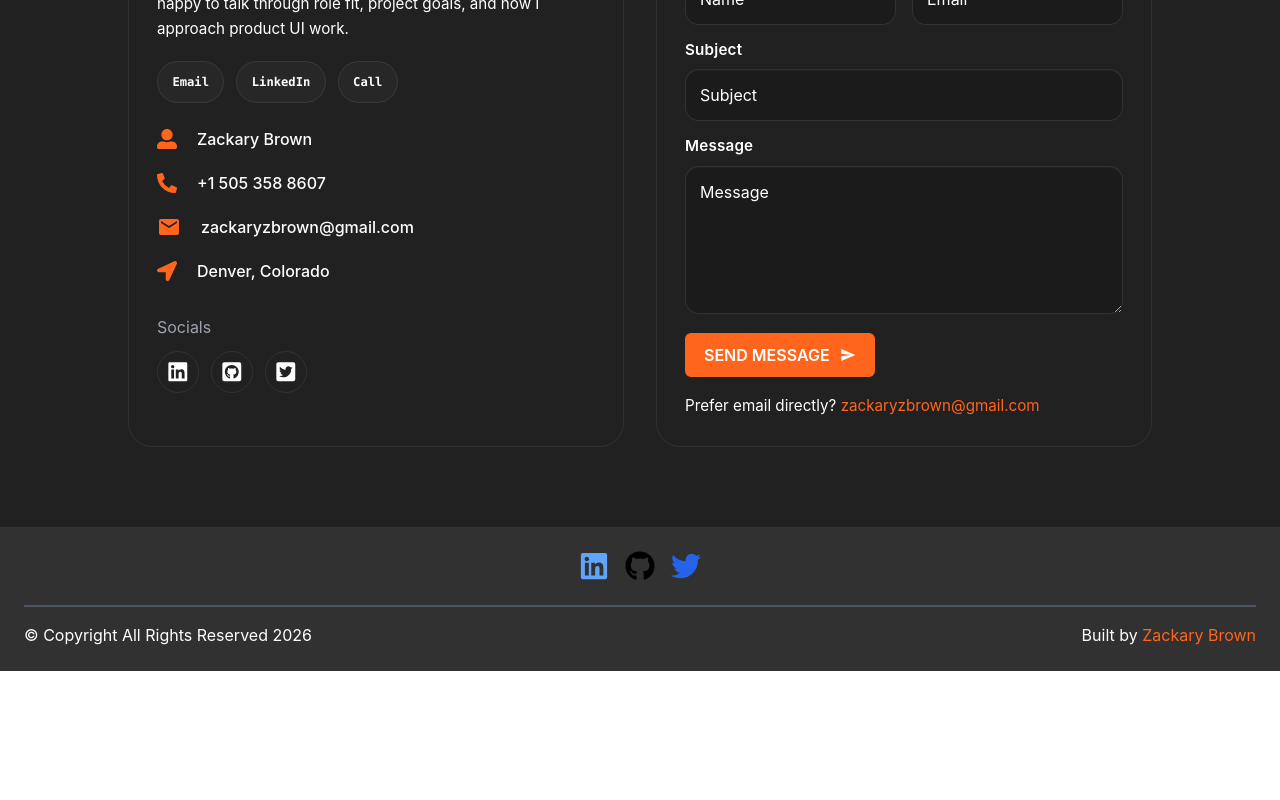
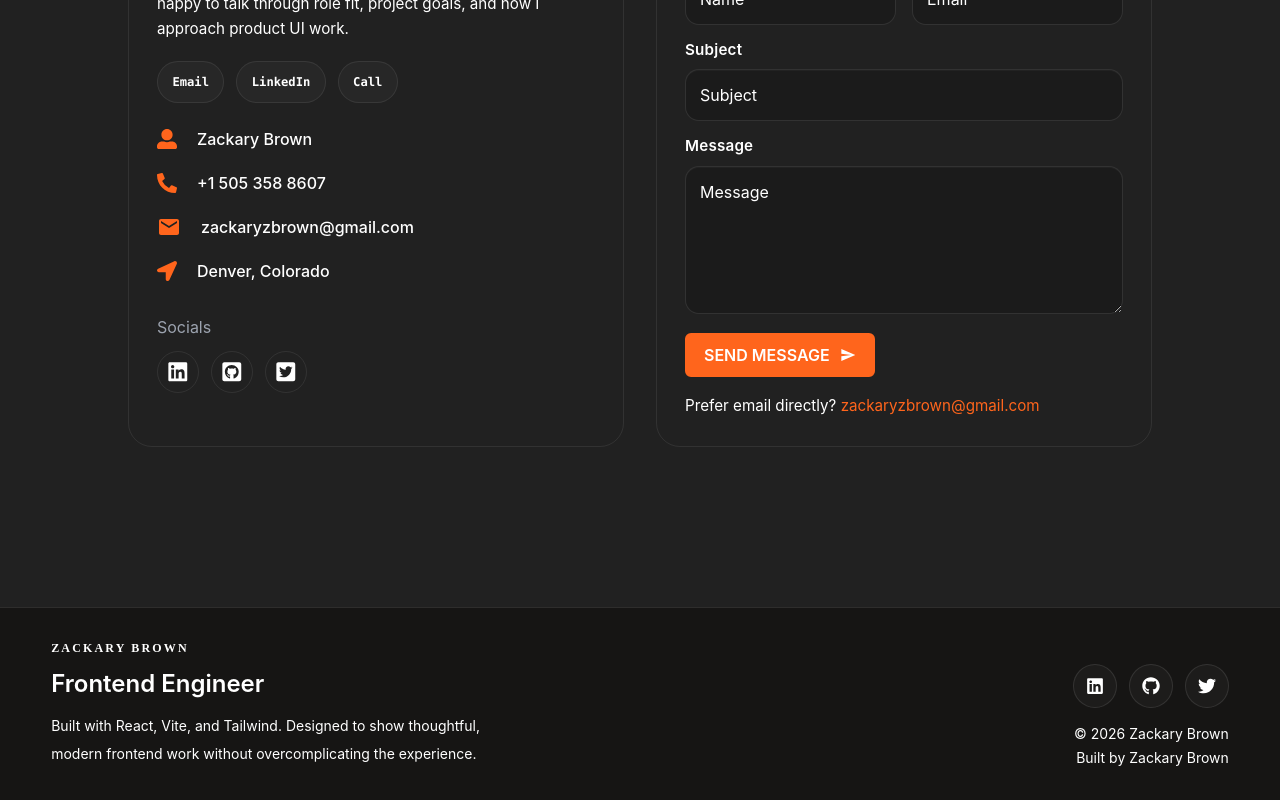
Before and after one commit to ZacksBroDev/Zacks-Portfolio, a React (Vite) app: page / in a window 1280 px wide. Shown: the part 4241-5041 px from the top of the page. Before the commit the page ends 4912 px from the top, so only its background shows below. Built offline with nearby package versions, Linux system fonts and the light colour scheme; no server answers.

Commit message:
Refactor Footer component for improved structure and styling; enhance social icons layout and accessibility

```diff
--- a/src/components/molecules/Footer/index.js
+++ b/src/components/molecules/Footer/index.js
@@ -13,38 +13,52 @@ const Footer = () => {
   const year = new Date();
 
   return (
-    <>
     <footer
-        className="w-full text-center p-6 bg-accent"
-        style={{ backgroundColor: "#313131" }}
+      className="mt-20 border-t border-white/10 bg-[rgba(18,17,15,0.68)] backdrop-blur-md"
+      aria-label="Site footer"
     >
-        <div className="flex items-center justify-center mb-6">
+      <div className="parent py-8">
+        <div className="flex flex-col gap-6 md:flex-row md:items-end md:justify-between">
+          <div className="max-w-md">
+            <p className="font-['JetBrains_Mono'] text-xs font-semibold uppercase tracking-[0.18em] text-[var(--accent-soft)]">
+              Zackary Brown
+            </p>
+            <h2 className="mt-3 text-2xl font-semibold text-white">
+              Frontend Engineer
+            </h2>
+            <p className="mt-3 text-sm leading-7 text-[var(--text-muted)]">
+              Built with React, Vite, and Tailwind. Designed to show thoughtful,
+              modern frontend work without overcomplicating the experience.
+            </p>
+          </div>
+
+          <div className="flex flex-col gap-4 md:items-end">
+            <div className="flex items-center gap-3">
               {SOCIAL_LINKS.map((link) => {
                 const Icon = socialIcons[link.key];
 
                 return (
                   <a
                     key={link.key}
-                className="inline-block mx-2"
+                    className="inline-flex h-11 w-11 items-center justify-center rounded-full border border-white/10 bg-white/[0.03] text-[var(--text-muted)] transition hover:-translate-y-0.5 hover:border-[rgba(255,106,26,0.36)] hover:text-[var(--accent-soft)]"
                     href={link.href}
                     target="_blank"
                     rel="noreferrer"
                     aria-label={link.ariaLabel}
                   >
-                <Icon className={link.footerIconClassName} />
+                    <Icon className="text-lg" />
                   </a>
                 );
               })}
             </div>
 
-        <div className="w-full h-[2px] bg-gray-600"></div>
-        <div className="flex flex-col md:flex-row items-center justify-between mt-4">
-          <p>&copy; Copyright All Rights Reserved {year.getFullYear()}</p>
-          <p>
+            <div className="text-sm text-[var(--text-soft)] md:text-right">
+              <p>&copy; {year.getFullYear()} {SITE_PROFILE.name}</p>
+              <p className="mt-1">
                 Built by{" "}
                 <a
                   href={SITE_PROFILE.linkedinUrl}
-              className="text-primary hover:underline"
+                  className="text-[var(--accent-soft)] hover:underline"
                   target="_blank"
                   rel="noopener noreferrer"
                 >
@@ -52,8 +66,10 @@ const Footer = () => {
                 </a>
               </p>
             </div>
+          </div>
+        </div>
+      </div>
     </footer>
-    </>
   );
 };
 
```
Lines whose indentation alone changed are shown as unchanged.
